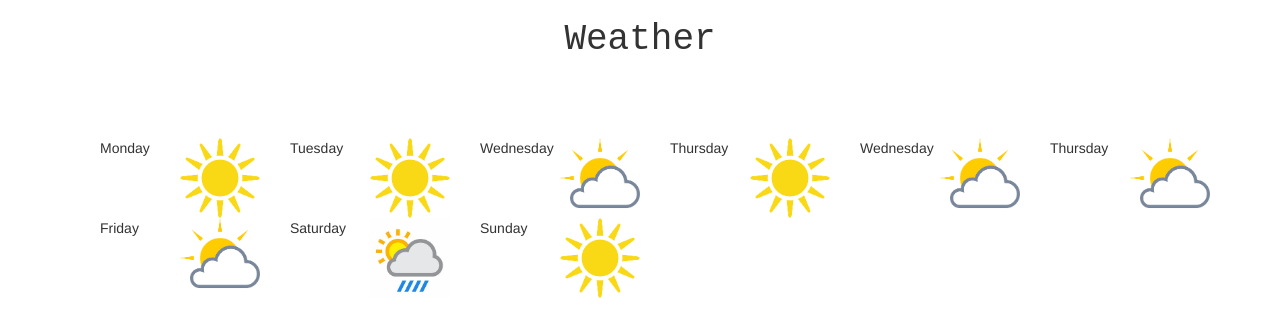
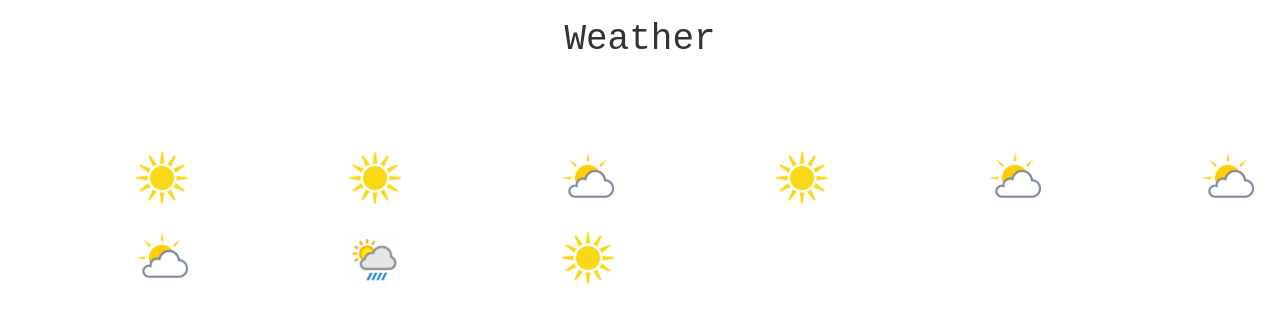
Before and after one commit to TiffanyJan/Weather, a React (Create React App) app: page / in a window 1280 px wide. Shown: the top 336 px of the page. Built offline with nearby package versions, Linux system fonts and the light colour scheme.

Commit message:
insert scrollbar first part

```diff
--- a/package.json
+++ b/package.json
@@ -10,6 +10,7 @@
     "react": "^16.13.1",
     "react-bootstrap": "^1.3.0",
     "react-dom": "^16.13.1",
+    "react-horizontal-scrolling-menu": "^0.7.7",
     "react-scripts": "3.4.3"
   },
   "scripts": {
--- a/src/App.css
+++ b/src/App.css
@@ -8,9 +8,6 @@ h1{
   margin-bottom: 10px;
   padding-bottom: 68px;
 }
-.h1, h1 {
-  font-size: 50px;
-}
 
 h1, h1 {
   font-size: 44px;
@@ -19,3 +16,25 @@ h1, h1 {
   margin-bottom: 10px;
   padding-bottom: 68px;
 }
+
+.container {
+  overflow: auto;
+  width:1000px;
+  display: inline-block;
+}
+
+div.scrollmenu a {
+  display: inline-block;
+  color: white;
+  text-align: center;
+  padding: 14px;
+  text-decoration: none;
+}
+
+div.scrollmenu img {
+  display: inline-block;
+  color: white;
+  text-align: center;
+  padding: 14px;
+  text-decoration: none;
+}
--- a/src/App.js
+++ b/src/App.js
@@ -59,12 +59,11 @@ function App() {
       <div className="heading">
         <h1>Weather</h1>
       </div>
-      <div className="container">
-        {dailyWeather.map((weather) => (
+
+<div class="scrollmenu">
+{dailyWeather.map((weather) => (
           <div key={weather.day} style={{ margin: "0 auto" }}>
-            <div className="col-sm-1">
-              <div className="col-sm-1">{weather.day}</div>
-            </div>
+            <a className="col-sm-1">{weather.day}</a>
             <div className="col-sm-1">
               <img
                 className="card-img-top"
@@ -75,7 +74,9 @@ function App() {
             </div>
           </div>
         ))}
-      </div>
+</div>
+
+
     </>
   );
 }
```
Also changed, not shown: 1 other file (tests, documents, lock files or other folders).
